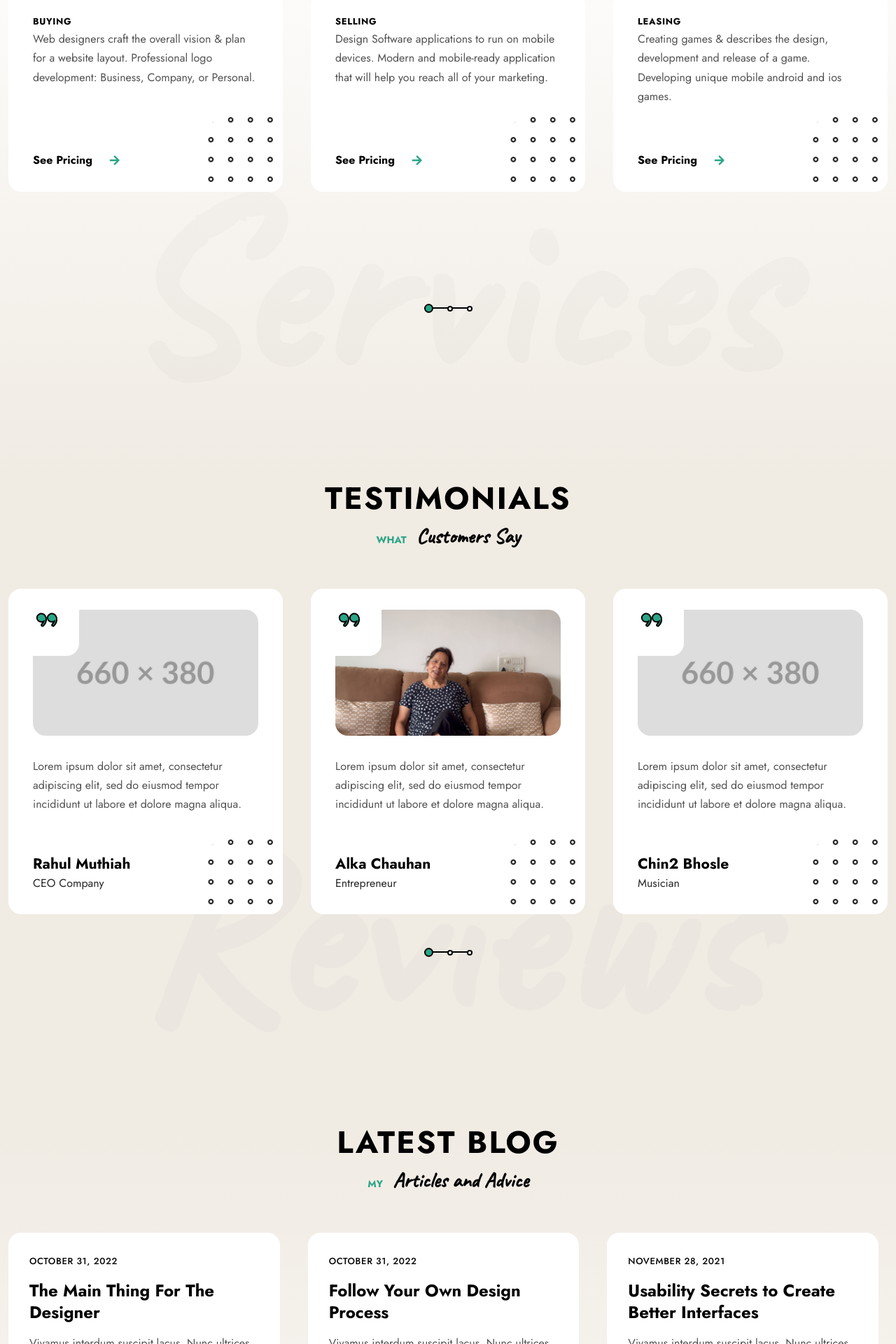
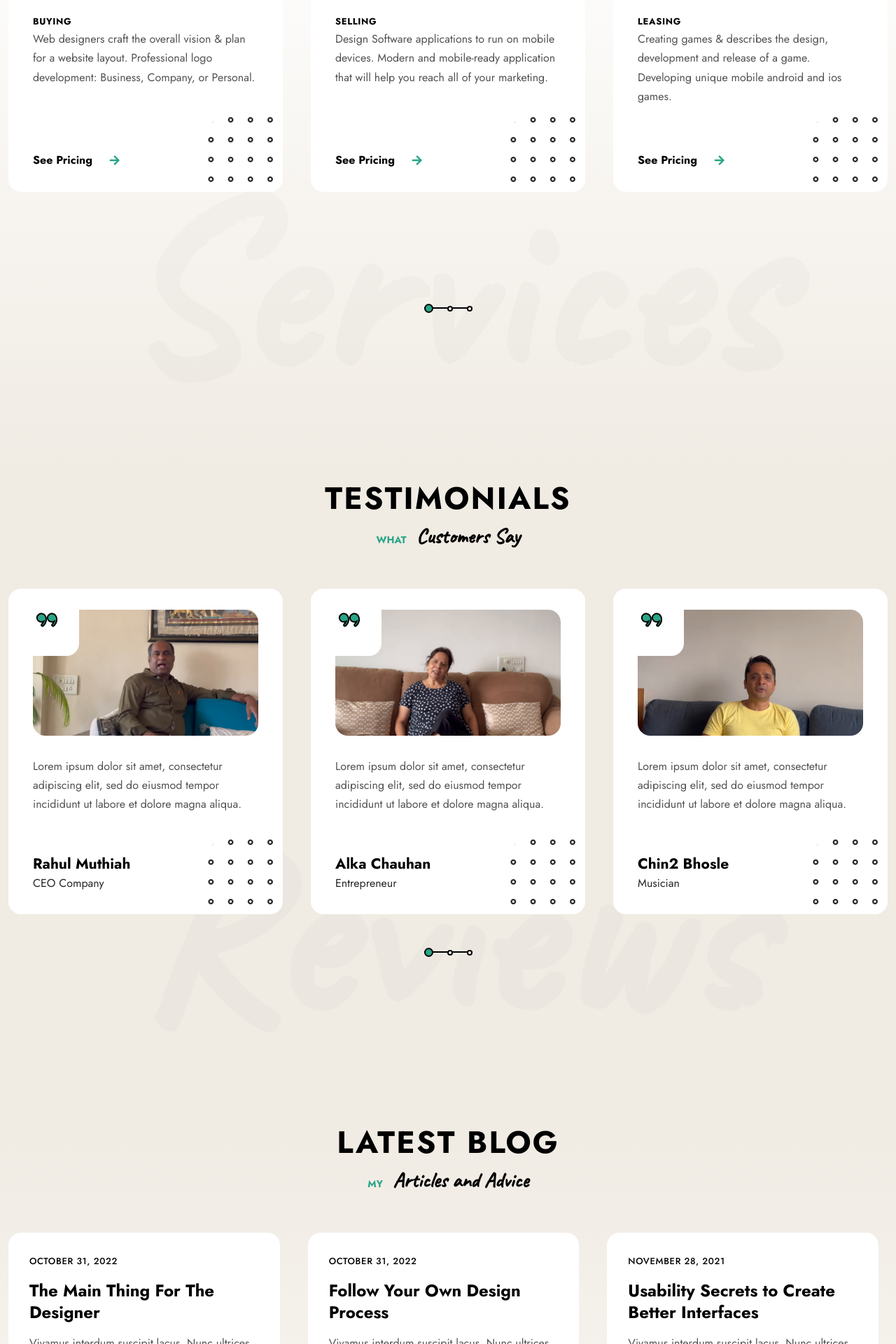
Before and after one commit to zarir-engineer/buildyourhome, a Jekyll site: the page built from index.html, in a window 1280 px wide. Shown: the part 1247-3167 px from the top of the page at 70% size. Built offline with Jekyll 4.4.1, drawn with Linux system fonts in a browser that asks for light colours; the list of posts is cut into pages by our own code.

Commit message:
update images

```diff
--- a/_includes/body_wrapper.html
+++ b/_includes/body_wrapper.html
@@ -227,7 +227,7 @@
           <div class="testimonials-item">
             <div class="image">
             <a href="https://youtu.be/g-6HmWb9szo" target=_blank>
-              <img decoding="async" src="assets/images/testi4-2.jpg" alt="Rahul Muthiah" >
+              <img decoding="async" src="assets/images/rahul.png" alt="Rahul Muthiah" >
             </a>
               <div class="icon">
                 <svg xmlns="http://www.w3.org/2000/svg" xmlns:xlink="http://www.w3.org/1999/xlink" width="44px" height="34px">
@@ -283,7 +283,7 @@
           <div class="testimonials-item">
             <div class="image">
               <a href="https://youtu.be/ckLHE2cTQTM" target=_blank>
-              <img decoding="async" src="assets/images/testi4-4.jpg" alt="Chin2 Bhosle" >
+              <img decoding="async" src="assets/images/chin2.png" alt="Chin2 Bhosle" >
               </a>
               <div class="icon">
                 <svg xmlns="http://www.w3.org/2000/svg" xmlns:xlink="http://www.w3.org/1999/xlink" width="44px" height="34px">
```
Also changed, not shown: README.md, assets/images/chin2.png (added), assets/images/rahul.png (added).
